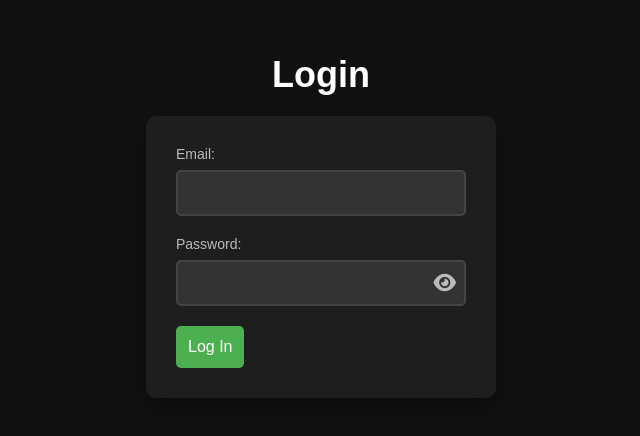
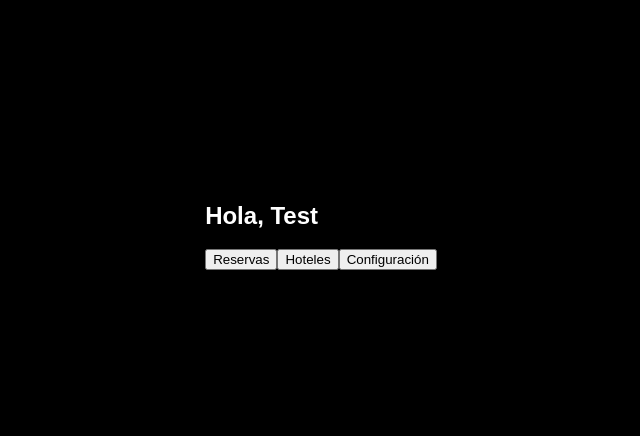
Before and after one commit to Alejandrojuarez0105/FrontendApiExpress, a React (Create React App) app in the folder ApiExpress/: page /usuario_test in a window 1280 px wide. Shown: the part 174-610 px from the top of the page, without its empty margins (319-959 px from the left). Built offline with nearby package versions, Linux system fonts and the light colour scheme.

Commit message:
Configuracion final de login + primera página de usuarios

```diff
--- a/ApiExpress/src/App.tsx
+++ b/ApiExpress/src/App.tsx
@@ -1,13 +1,23 @@
 import React from 'react';
+import { Route, Routes } from 'react-router-dom';
+import Configuraciones from './components/Configuraciones';
+import Hoteles from './components/Hoteles';
 import LoginForm from './components/LoginForm';
+import Reservas from './components/Reservas';
+import UsuarioTest from './components/UsuarioTest';
 
 const App: React.FC = () => {
   return (
     <div className="App">
-      <h1>Login</h1>
-      <LoginForm />
+      <Routes>
+        <Route path="/" element={<LoginForm />} />
+        <Route path="/usuario_test" element={<UsuarioTest />} />
+        <Route path="/reservas" element={<Reservas />} />
+        <Route path="/hoteles" element={<Hoteles />} />
+        <Route path="/configuraciones" element={<Configuraciones />} />
+      </Routes>
     </div>
   );
-}
+};
 
 export default App;
--- /dev/null
+++ b/ApiExpress/src/components/Configuraciones.tsx
@@ -0,0 +1,12 @@
+import React from 'react';
+
+const Configuraciones: React.FC = () => {
+  return (
+    <div>
+      <h2>Página de Configuraciones</h2>
+      <p>Aquí puedes modificar tu perfil o configuraciones.</p>
+    </div>
+  );
+};
+
+export default Configuraciones;
--- /dev/null
+++ b/ApiExpress/src/components/Hoteles.tsx
@@ -0,0 +1,36 @@
+// src/components/Hoteles.tsx
+import React, { useState } from 'react';
+
+const Hoteles: React.FC = () => {
+  const [country, setCountry] = useState<string>('');
+  const [days, setDays] = useState<number>(0);
+
+  const handleReservation = () => {
+    alert(`Reservando en ${country} por ${days} días.`);
+  };
+
+  return (
+    <div>
+      <h2>Página de Hoteles</h2>
+      <p>Selecciona tu destino y duración para hacer una reserva.</p>
+
+      <div>
+        <input
+          type="text"
+          placeholder="País"
+          value={country}
+          onChange={(e) => setCountry(e.target.value)}
+        />
+        <input
+          type="number"
+          placeholder="Días"
+          value={days}
+          onChange={(e) => setDays(Number(e.target.value))}
+        />
+        <button onClick={handleReservation}>Reservar</button>
+      </div>
+    </div>
+  );
+};
+
+export default Hoteles;
--- a/ApiExpress/src/components/LoginForm.tsx
+++ b/ApiExpress/src/components/LoginForm.tsx
@@ -1,21 +1,27 @@
+// src/components/LoginForm.tsx
 import React, { useState } from 'react';
+import { useNavigate } from 'react-router-dom';
 
 const LoginForm: React.FC = () => {
-  const [email, setEmail] = useState<string>('');
-  const [password, setPassword] = useState<string>('');
-  const [error, setError] = useState<string>('');
-  const [showPassword, setShowPassword] = useState<boolean>(false);
+  const navigate = useNavigate();
+  const [email, setEmail] = useState('');
+  const [password, setPassword] = useState('');
+  const [error, setError] = useState('');
+  const [showPassword, setShowPassword] = useState(false);  // Estado para mostrar u ocultar la contraseña
 
   const handleSubmit = (e: React.FormEvent) => {
     e.preventDefault();
+    // Validación de ejemplo
     if (email === 'test@example.com' && password === 'password') {
-      alert('Login Successful');
+      navigate('/usuario_test'); // Redirige al usuario a la página de usuario después del login
     } else {
-      setError('Invalid credentials');
+      setError('Credenciales incorrectas');
     }
   };
 
   return (
+    <div className="login-form">
+      <h1>Login</h1>
       <form onSubmit={handleSubmit}>
         <div>
           <label htmlFor="email">Email:</label>
@@ -31,7 +37,7 @@ const LoginForm: React.FC = () => {
           <label htmlFor="password">Password:</label>
           <div className="password-container">
             <input
-            type={showPassword ? 'text' : 'password'}
+              type={showPassword ? 'text' : 'password'} // Si showPassword es true, el tipo es "text", de lo contrario es "password"
               id="password"
               value={password}
               onChange={(e) => setPassword(e.target.value)}
@@ -39,19 +45,16 @@ const LoginForm: React.FC = () => {
             />
             <span
               className="eye-icon"
-            onClick={() => setShowPassword(!showPassword)}
+              onClick={() => setShowPassword(!showPassword)} // Al hacer clic cambia el estado para mostrar u ocultar la contraseña
             >
-            {showPassword ? (
-              <i className="fas fa-eye-slash"></i> // Ícono de ojo cerrado
-            ) : (
-              <i className="fas fa-eye"></i> // Ícono de ojo abierto
-            )}
+              {showPassword ? '🙈' : '👁️'}
             </span>
           </div>
         </div>
-      {error && <div className="error-message">{error}</div>}
+        {error && <div style={{ color: 'red' }}>{error}</div>}
         <button type="submit">Log In</button>
       </form>
+    </div>
   );
 };
 
--- /dev/null
+++ b/ApiExpress/src/components/Reservas.tsx
@@ -0,0 +1,12 @@
+import React from 'react';
+
+const Reservas: React.FC = () => {
+  return (
+    <div>
+      <h2>Página de Reservas</h2>
+      <p>Esta es la página donde puedes realizar tus reservas.</p>
+    </div>
+  );
+};
+
+export default Reservas;
--- /dev/null
+++ b/ApiExpress/src/components/UsuarioTest.tsx
@@ -0,0 +1,26 @@
+// src/components/UsuarioTest.tsx
+import React, { useState } from 'react';
+import { useNavigate } from 'react-router-dom';
+
+const UsuarioTest: React.FC = () => {
+  const navigate = useNavigate();
+  const [country, setCountry] = useState<string>('');
+  const [days, setDays] = useState<number>(0);
+
+  const handleReservation = () => {
+    alert(`Reservando en ${country} por ${days} días.`);
+  };
+
+  return (
+    <div className="usuario-test">
+      <h2>Hola, Test</h2> {/* Saludo que aparecerá después de iniciar sesión */}
+      <div>
+        <button onClick={() => navigate('/reservas')}>Reservas</button>
+        <button onClick={() => navigate('/hoteles')}>Hoteles</button>
+        <button onClick={() => navigate('/configuraciones')}>Configuración</button>
+      </div>
+    </div>
+  );
+};
+
+export default UsuarioTest;
--- a/ApiExpress/src/index.tsx
+++ b/ApiExpress/src/index.tsx
@@ -1,5 +1,6 @@
 import React from 'react';
 import ReactDOM from 'react-dom/client'; // Importar el nuevo paquete
+import { BrowserRouter } from 'react-router-dom';
 import App from './App';
 import './styles/App.css';
 
@@ -9,6 +10,8 @@ const root = ReactDOM.createRoot(
 
 root.render(
   <React.StrictMode>
-    <App />
+    <BrowserRouter>
+      <App />
+    </BrowserRouter>
   </React.StrictMode>
 );
--- a/ApiExpress/src/styles/App.css
+++ b/ApiExpress/src/styles/App.css
@@ -1,135 +1,98 @@
-/* App.css */
-* {
+/* Estilos generales */
+body {
+  background-color: #000; /* Fondo negro */
+  color: #fff; /* Texto blanco */
+  font-family: Arial, sans-serif;
   margin: 0;
   padding: 0;
-  box-sizing: border-box;
-}
-
-body {
-  font-family: 'Arial', sans-serif;
-  background-color: #111; /* Fondo negro */
   display: flex;
   justify-content: center;
   align-items: center;
-  height: 100vh;
-  overflow: hidden;
-  color: #fff; /* Texto blanco para contraste */
-}
-
-.App {
-  display: flex;
-  justify-content: center;
-  align-items: center;
-  flex-direction: column;
+  height: 100vh; /* Altura completa de la ventana */
 }
 
 h1 {
+  text-align: center;
   color: #fff;
-  font-size: 36px;
-  margin-bottom: 20px;
-  animation: fadeIn 1s ease-in-out;
+}
+
+.login-form {
+  display: flex;
+  flex-direction: column;
+  justify-content: center;
+  align-items: center;
+  background-color: #222; /* Fondo oscuro para el formulario */
+  padding: 30px;
+  border-radius: 10px;
+  width: 300px;
+  box-shadow: 0 4px 8px rgba(0, 0, 0, 0.3); /* Sombra para el formulario */
 }
 
 form {
-  background: #1e1e1e; /* Fondo oscuro para el formulario */
-  border-radius: 10px;
-  padding: 30px;
-  box-shadow: 0 10px 20px rgba(0, 0, 0, 0.3); /* Sombras suaves */
-  width: 350px;
-  opacity: 0;
-  animation: fadeInForm 1s ease-in-out forwards;
+  display: flex;
+  flex-direction: column;
+  width: 100%;
 }
 
 form div {
-  margin-bottom: 20px;
-  position: relative;
+  margin-bottom: 15px;
 }
 
 form label {
+  margin-bottom: 5px;
   font-size: 14px;
-  color: #bbb; /* Etiquetas en gris claro */
-  margin-bottom: 8px;
-  display: block;
 }
 
+/* Estilos para los inputs (email y password) */
 form input {
-  width: 100%;
-  padding: 12px;
-  border: 2px solid #444; /* Bordes suaves */
-  border-radius: 5px;
-  font-size: 16px;
-  background-color: #333; /* Fondo oscuro para los inputs */
-  color: #fff; /* Texto blanco en los inputs */
-  transition: border-color 0.3s ease, background-color 0.3s ease;
+  padding: 10px;
+  font-size: 14px;
+  border-radius: 4px;
+  border: 1px solid #ccc;
+  background-color: #333; /* Fondo oscuro para el input */
+  color: #fff; /* Texto blanco */
+  width: 100%; /* Asegura que todos los inputs tengan el mismo ancho */
+  box-sizing: border-box; /* Incluye el padding en el ancho total */
 }
 
 form input:focus {
-  border-color: #4caf50; /* Resaltar el borde en verde al enfocar */
-  background-color: #444; /* Oscurecer ligeramente el fondo del input */
-  outline: none;
+  border-color: #4caf50; /* Color del borde cuando está enfocado */
 }
 
-form button {
-  padding: 12px;
-  font-size: 16px;
-  background-color: #4caf50; /* Verde brillante para el botón */
-  color: white;
-  border: none;
-  border-radius: 5px;
-  cursor: pointer;
-  transition: background-color 0.3s ease, transform 0.2s ease;
+/* Contenedor de la contraseña con posición relativa */
+.password-container {
+  position: relative;
+  width: 100%;
 }
 
-form button:hover {
-  background-color: #45a049; /* Verde oscuro al pasar el mouse */
-  transform: translateY(-2px);
-}
-
-form button:active {
-  transform: translateY(2px);
-}
-
-form .error-message {
-  color: #e74c3c; /* Rojo brillante para el mensaje de error */
-  font-size: 14px;
-  margin-top: 10px;
-}
-
-.password-container {
-  position: relative;
-}
-
+/* Estilo para el ícono del ojo */
 .eye-icon {
   position: absolute;
   right: 10px;
   top: 50%;
   transform: translateY(-50%);
   cursor: pointer;
-  color: #bbb; /* Color de los íconos del ojo */
-  font-size: 20px;
-  transition: color 0.3s ease;
+  font-size: 18px;
+  color: #fff; /* Color del ojo */
 }
 
-.eye-icon:hover {
-  color: #4caf50; /* Cambia el color a verde al pasar el mouse */
+form button {
+  padding: 10px;
+  font-size: 14px;
+  background-color: #4caf50;
+  color: white;
+  border: none;
+  border-radius: 4px;
+  cursor: pointer;
+  width: 100%; /* Asegura que el botón tenga el mismo ancho que los inputs */
 }
 
-@keyframes fadeIn {
-  from {
-    opacity: 0;
-    transform: translateY(-30px);
-  }
-  to {
-    opacity: 1;
-    transform: translateY(0);
-  }
+form button:hover {
+  background-color: #45a049;
 }
 
-@keyframes fadeInForm {
-  from {
-    opacity: 0;
-  }
-  to {
-    opacity: 1;
-  }
+form .error-message {
+  color: red;
+  text-align: center;
+  font-size: 14px;
 }
```
Lines whose indentation alone changed are shown as unchanged.
